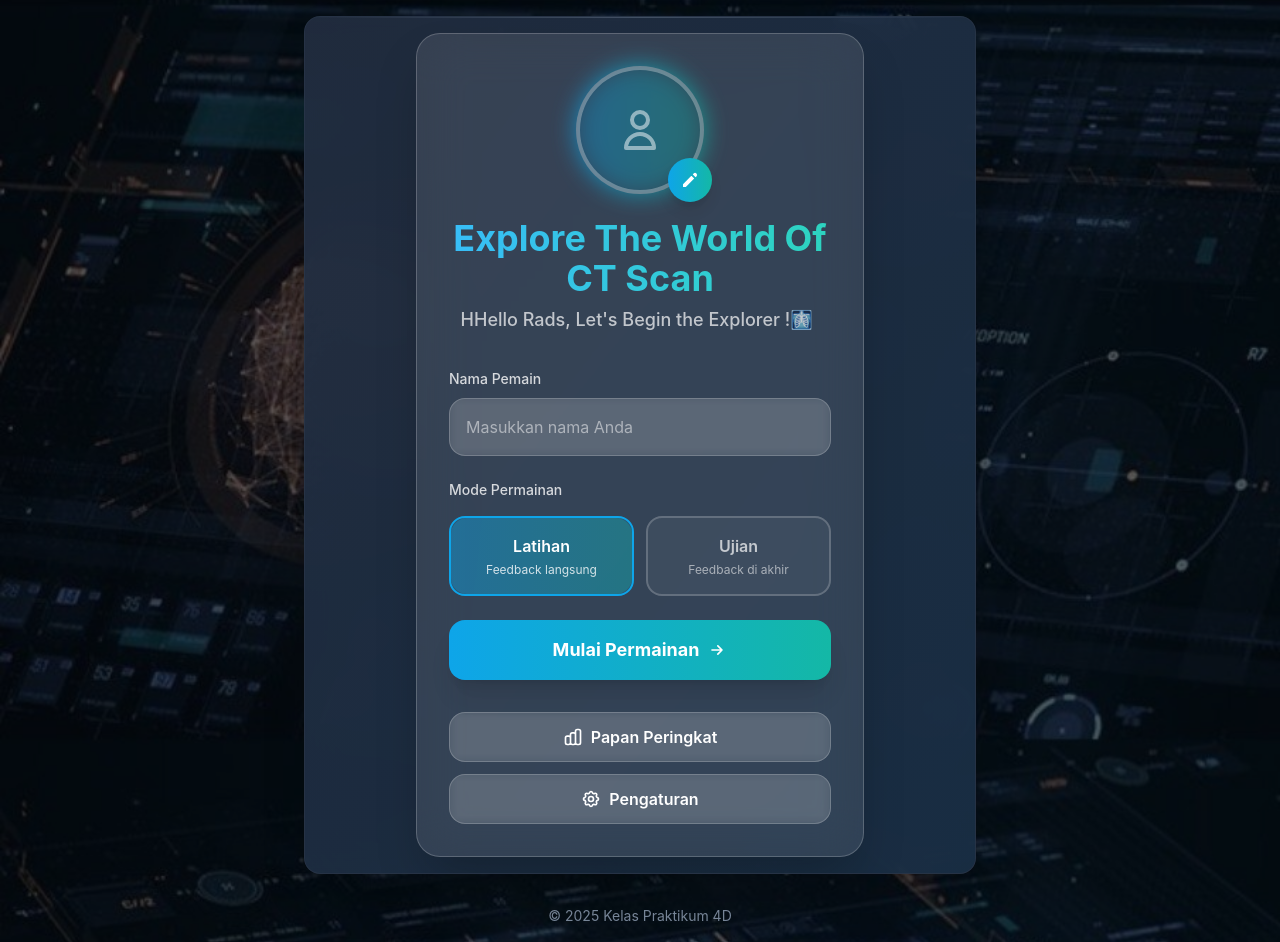
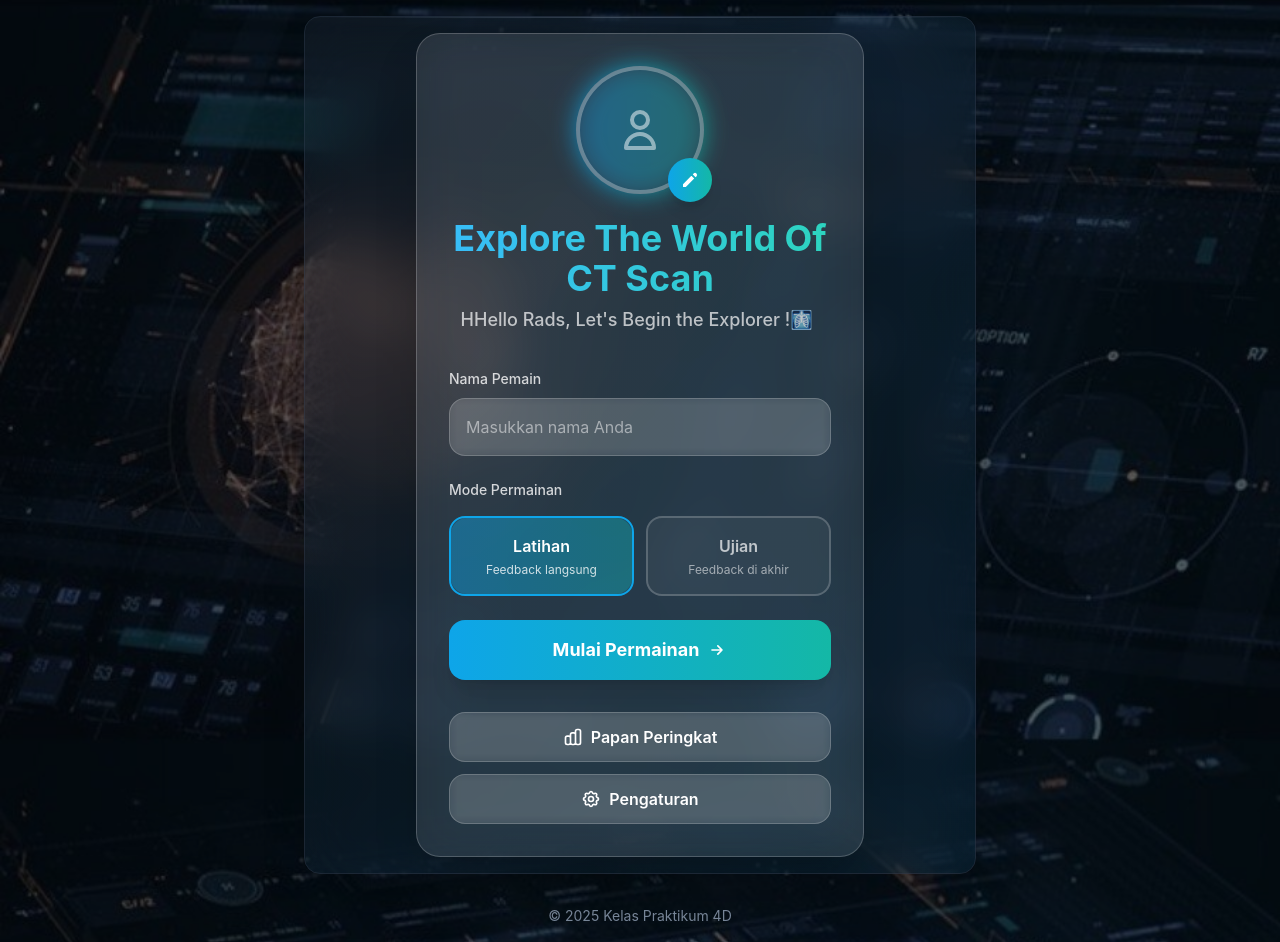
Before and after one commit to sdmhmdalkrn17/Quiz-CT, a React (Vite) app: page / in a window 1280 px wide. Built offline with nearby package versions, Linux system fonts and the light colour scheme.

Commit message:
Update App.tsx
hapus bg

```diff
--- a/App.tsx
+++ b/App.tsx
@@ -184,7 +184,7 @@ return (
     {/* Lapisan gelap opsional agar teks lebih mudah dibaca */}
     <div className="absolute inset-0 bg-black opacity-50"></div>
 
-    <main className={`w-full max-w-2xl bg-slate-800/90 backdrop-blur-xl shadow-2xl rounded-2xl overflow-hidden border border-slate-700/50 relative z-10 transition-all duration-300 ease-out transform ${
+    <main className={`w-full max-w-2xl backdrop-blur-xl shadow-2xl rounded-2xl overflow-hidden border border-slate-700/50 relative z-10 transition-all duration-300 ease-out transform ${
       isTransitioning ? 'opacity-0 scale-95 translate-y-4' : 'opacity-100 scale-100 translate-y-0'
     }`}>
       {/* Glassmorphism overlay */}
```
